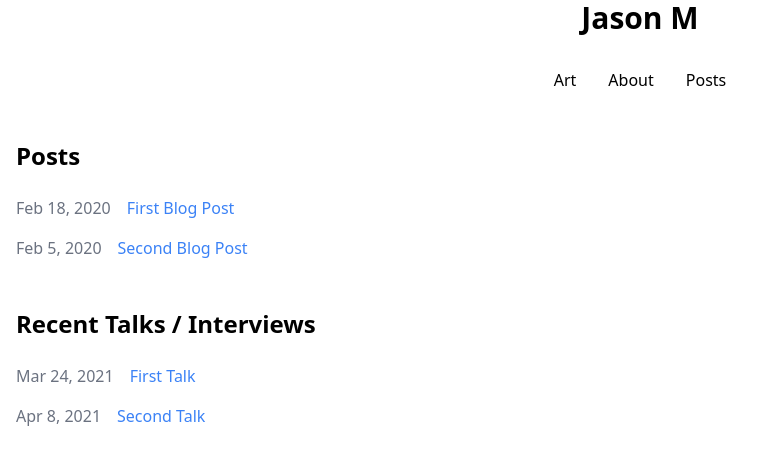
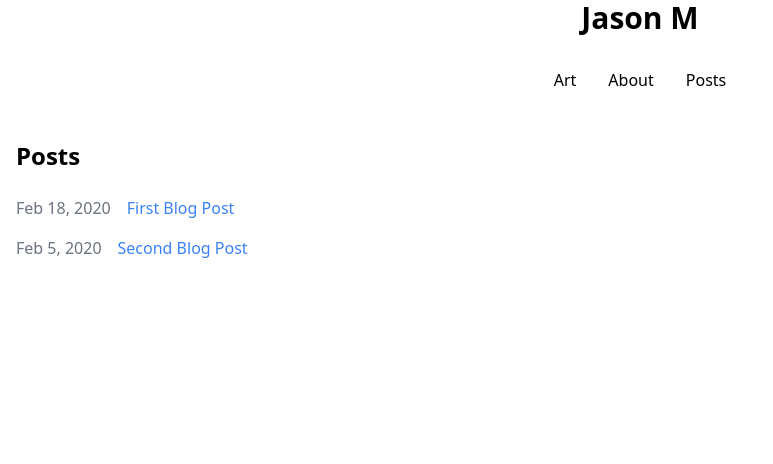
Before and after one commit to decentral-foundation/jasonmeng.org, a React (Vite) app in the folder my-blog/: page / in a window 1280 px wide. Shown: the top 464 px of the page, without its empty margins (0-773 px from the left). Built offline with nearby package versions, Linux system fonts and the light colour scheme.

Commit message:
got rid of talks

```diff
--- a/my-blog/src/components/Posts.jsx
+++ b/my-blog/src/components/Posts.jsx
@@ -1,11 +1,10 @@
 import { Link } from 'react-router-dom';
 import { posts } from '../data/posts';
-import { talks } from '../data/talks';
 
 function Posts() {
   return (
     <div>
-      <section className="mb-12">
+      <section>
         <h2 className="text-2xl font-bold mb-6">Posts</h2>
         {posts.map((post) => (
           <div key={post.id} className="mb-4">
@@ -19,18 +18,6 @@ function Posts() {
           </div>
         ))}
       </section>
-
-      <section>
-        <h2 className="text-2xl font-bold mb-6">Recent Talks / Interviews</h2>
-        {talks.map((talk) => (
-          <div key={talk.id} className="mb-4">
-            <span className="text-gray-500 mr-4">{talk.date}</span>
-            <a href={talk.url} className="text-blue-500 hover:underline">
-              {talk.title}
-            </a>
-          </div>
-        ))}
-      </section>
     </div>
   );
 }
--- a/my-blog/src/data/talks.js
+++ /dev/null
@@ -1,16 +0,0 @@
-export const talks = [
-  {
-    id: "first-talk",
-    date: "Mar 24, 2021",
-    title: "First Talk",
-    description: "A talk about something interesting",
-    url: "https://localhost:5173/first-talk"
-  },
-  {
-    id: "second-talk",
-    date: "Apr 8, 2021",
-    title: "Second Talk",
-    description: "Another fascinating talk",
-    url: "https://localhost:5173/second-talk"
-  }
-];
```
